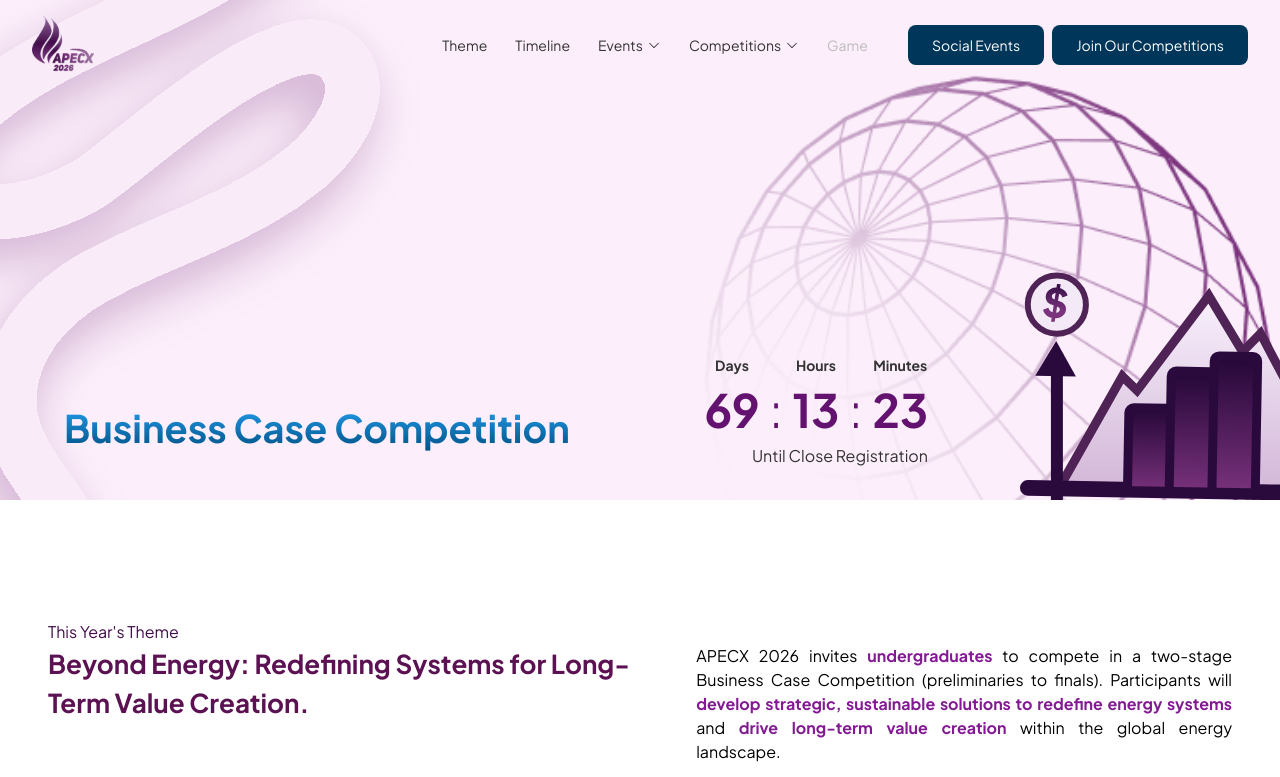
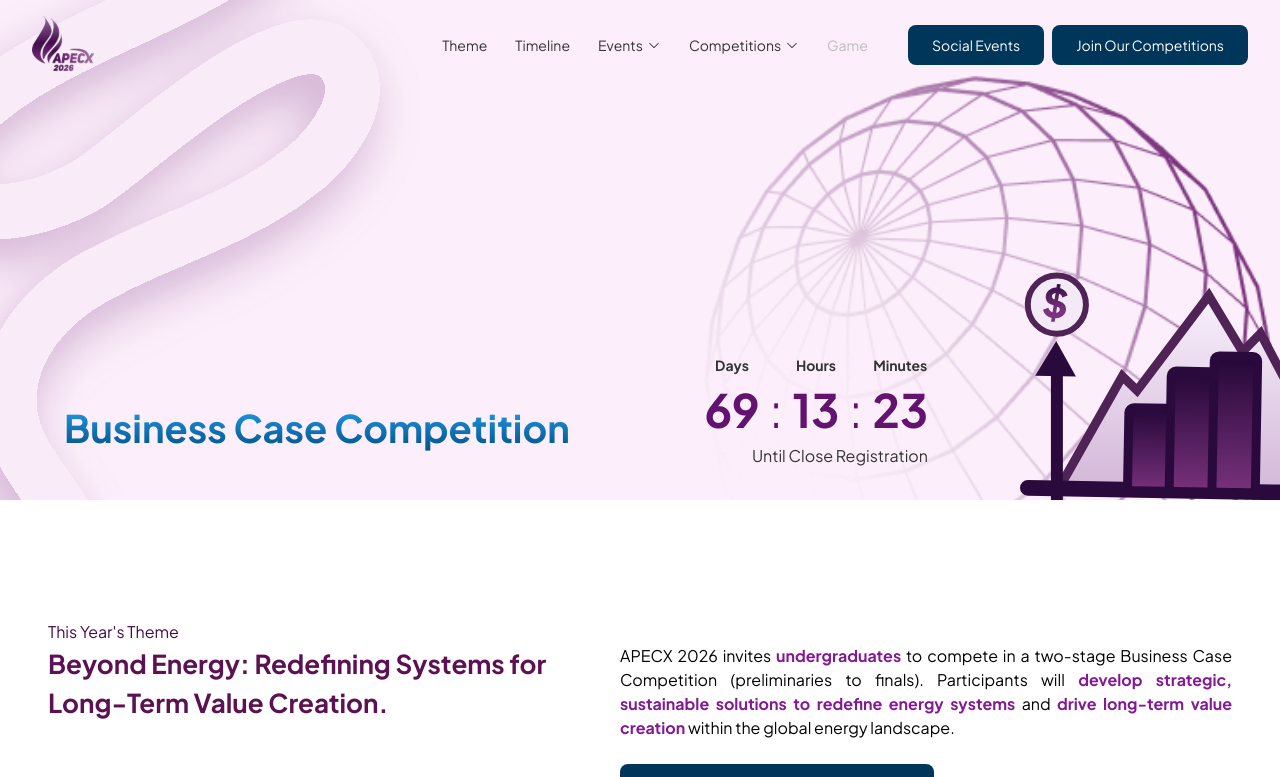
Before and after one commit to apecxugm/apecx2026, a Next.js app: page /competition/bcc in a window 1280 px wide. Shown: the top 777 px of the page. Built offline with nearby package versions, Linux system fonts and the light colour scheme.

Commit message:
fix(competition): fix minor ui

```diff
--- a/src/modules/competition/theme.tsx
+++ b/src/modules/competition/theme.tsx
@@ -31,7 +31,7 @@ const CompetitionTheme = ({ title, theme, themeDesc }: { title: string, theme: s
           This Year&apos;s Theme
         </p>
         <div className="flex flex-col md:flex-row gap-3 md:gap-15">
-          <p className="text-[22px] md:text-[26px] font-bold text-secondary-1000">{theme}</p>
+          <p className="max-w-lg text-[22px] md:text-[26px] font-bold text-secondary-1000">{theme}</p>
           <div>
             <p className="text-black text-justify text-base w-full max-w-3xl font-normal md:font-medium">
               {renderBoldText(themeDesc)}
```
